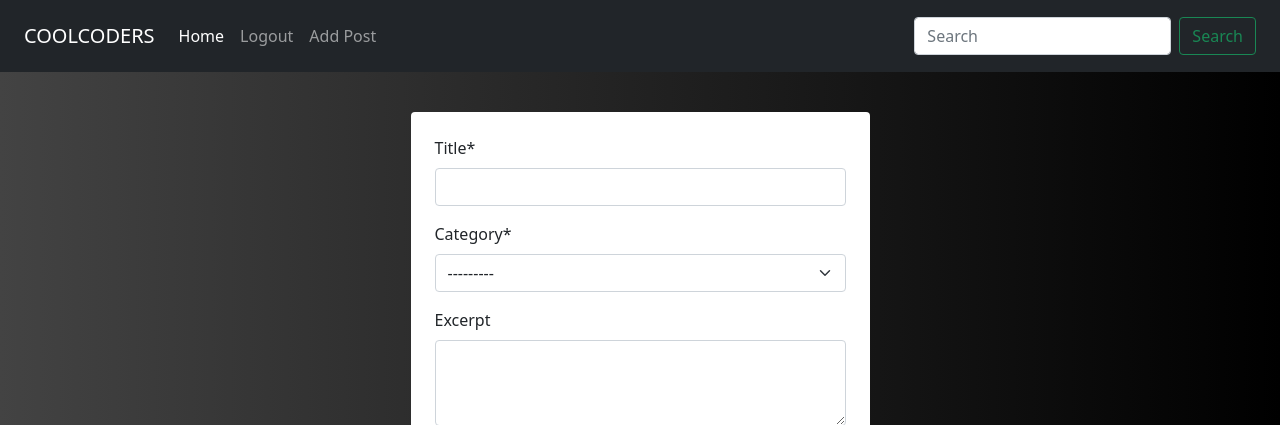
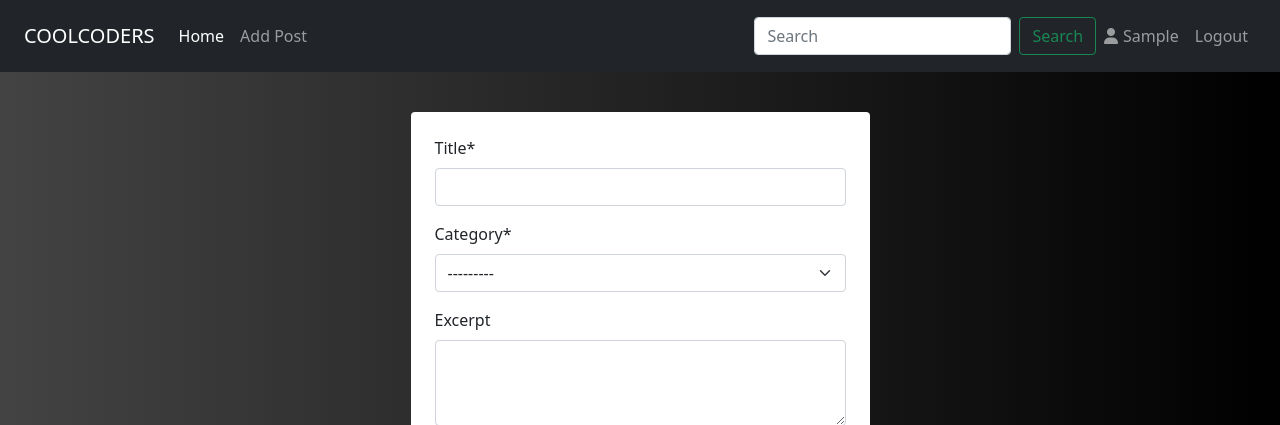
Before and after one commit to DarrachBarneveld/Project-4-CodeInstitute, a Django app: page /add_post in a window 1280 px wide. Shown: the top 425 px of the page. Run offline with Django 3.2, Linux system fonts and the light colour scheme; the visitor is signed in with stand-in values (Sample User, id 1); data that the repository does not hold is empty; some libraries are stand-ins or nearby versions.

Commit message:
Created profile view

```diff
--- a/blog/urls.py
+++ b/blog/urls.py
@@ -5,6 +5,7 @@ from django.urls import path
 urlpatterns = [
     path("", views.CategoryList.as_view(), name="home"),
     path("add_post", views.AddPost.as_view(), name="add_post"),
+    path("profile", views.Profile.as_view(), name="profile"),
     path("<slug:slug>/", views.CategoryPosts.as_view(), name="category_posts"),
     path("post/<slug:slug>/", views.PostDetail.as_view(), name="post_detail"),
 ]
--- a/blog/views.py
+++ b/blog/views.py
@@ -1,5 +1,6 @@
 from django.core.paginator import Paginator
 from django.shortcuts import render, get_object_or_404
+from django.contrib.auth.models import User
 from django.views import generic, View
 from .models import Post, Category
 from .forms import PostForm
@@ -59,6 +60,12 @@ class PostDetail(View):
         )
 
 
+class Profile(View):
+    def get(self, request, *args, **kwargs):
+        user = request.user
+        return render(request, "profile.html", {"user": user})
+
+
 class AddPost(generic.CreateView):
     form_class = PostForm
     template_name = "add_post.html"
--- a/static/css/style.css
+++ b/static/css/style.css
@@ -1,5 +1,6 @@
 .nav-link {
   position: relative;
+  text-transform: capitalize;
 }
 
 .nav-link::after {
@@ -7,15 +8,19 @@
   transition: all 450ms;
   opacity: 0;
   height: 2px;
-  width: 90%;
+  width: 80%;
   background-color: greenyellow;
   position: absolute;
   bottom: 0;
-  left: 5%;
+  left: 10%;
 }
 
 .nav-link:hover::after {
   opacity: 1;
+}
+
+.nav-link i {
+  margin-right: 5px;
 }
 
 body {
--- a/templates/base.html
+++ b/templates/base.html
@@ -60,17 +60,7 @@
             </li>
             {% if user.is_authenticated %}
             <li class="nav-item">
-              <a class="nav-link" href="{% url 'account_logout' %}">Logout</a>
-            </li>
-            <li class="nav-item">
               <a class="nav-link" href="{% url 'add_post' %}">Add Post</a>
-            </li>
-            {% else %}
-            <li class="nav-item">
-              <a class="nav-link" href="{% url 'account_signup' %}">Register</a>
-            </li>
-            <li class="nav-item">
-              <a class="nav-link" href="{% url 'account_login' %}">Login</a>
             </li>
             {% endif %}
           </ul>
@@ -85,6 +75,27 @@
               Search
             </button>
           </form>
+
+          <ul class="navbar-nav mb-2 mb-lg-0">
+            {% if user.is_authenticated %}
+            <li class="nav-item">
+              <a class="nav-link" href="{% url 'profile' %}"
+                ><i class="fa-solid fa-user"></i>{{ user.username }}</a
+              >
+            </li>
+            <li class="nav-item">
+              <a class="nav-link" href="{% url 'account_logout' %}">Logout</a>
+            </li>
+
+            {% else %}
+            <li class="nav-item">
+              <a class="nav-link" href="{% url 'account_signup' %}">Register</a>
+            </li>
+            <li class="nav-item">
+              <a class="nav-link" href="{% url 'account_login' %}">Login</a>
+            </li>
+            {% endif %}
+          </ul>
         </div>
       </nav>
     </header>
@@ -180,6 +191,10 @@
         </section>
       </div>
     </footer>
+    <script
+      src="https://kit.fontawesome.com/27545168c5.js"
+      crossorigin="anonymous"
+    ></script>
     <script src="{% static 'js/script.js' %}"></script>
   </body>
 </html>
```
Also changed, not shown: templates/profile.html (added, +10 -0 lines).
